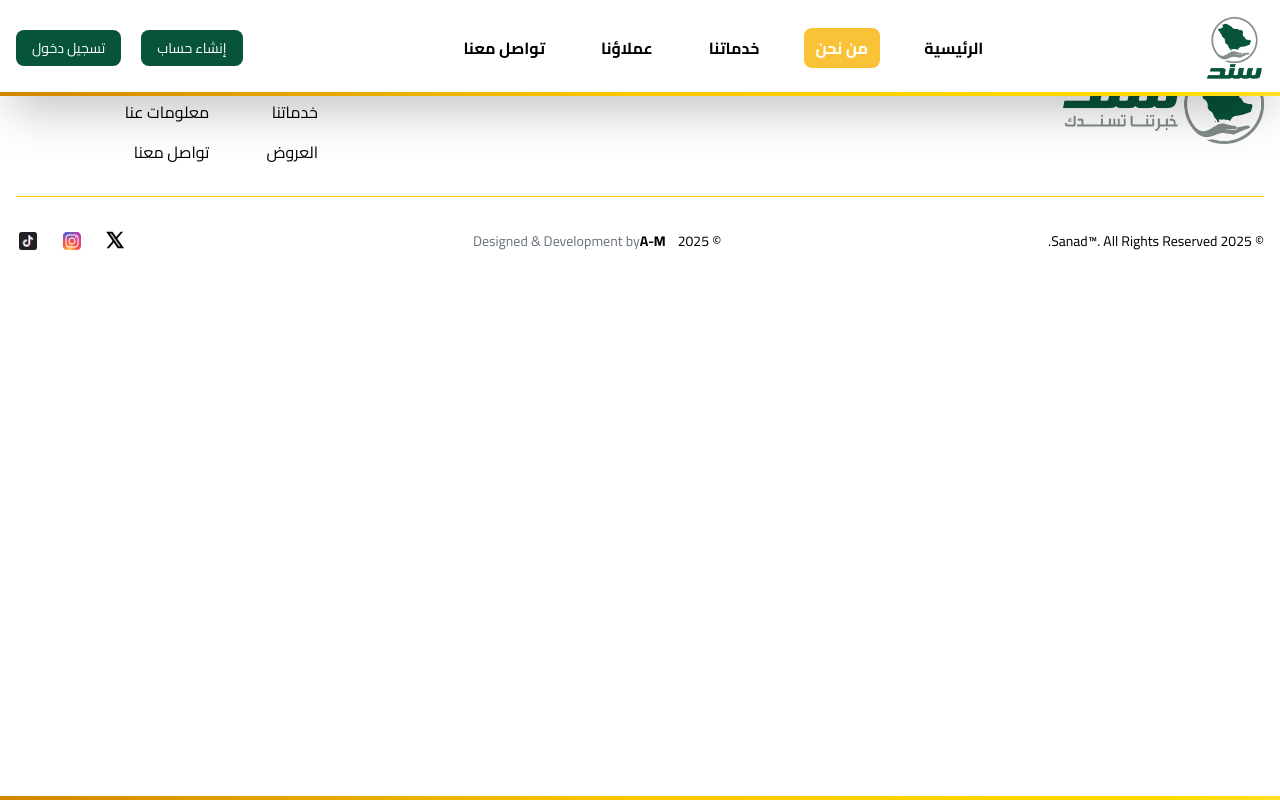
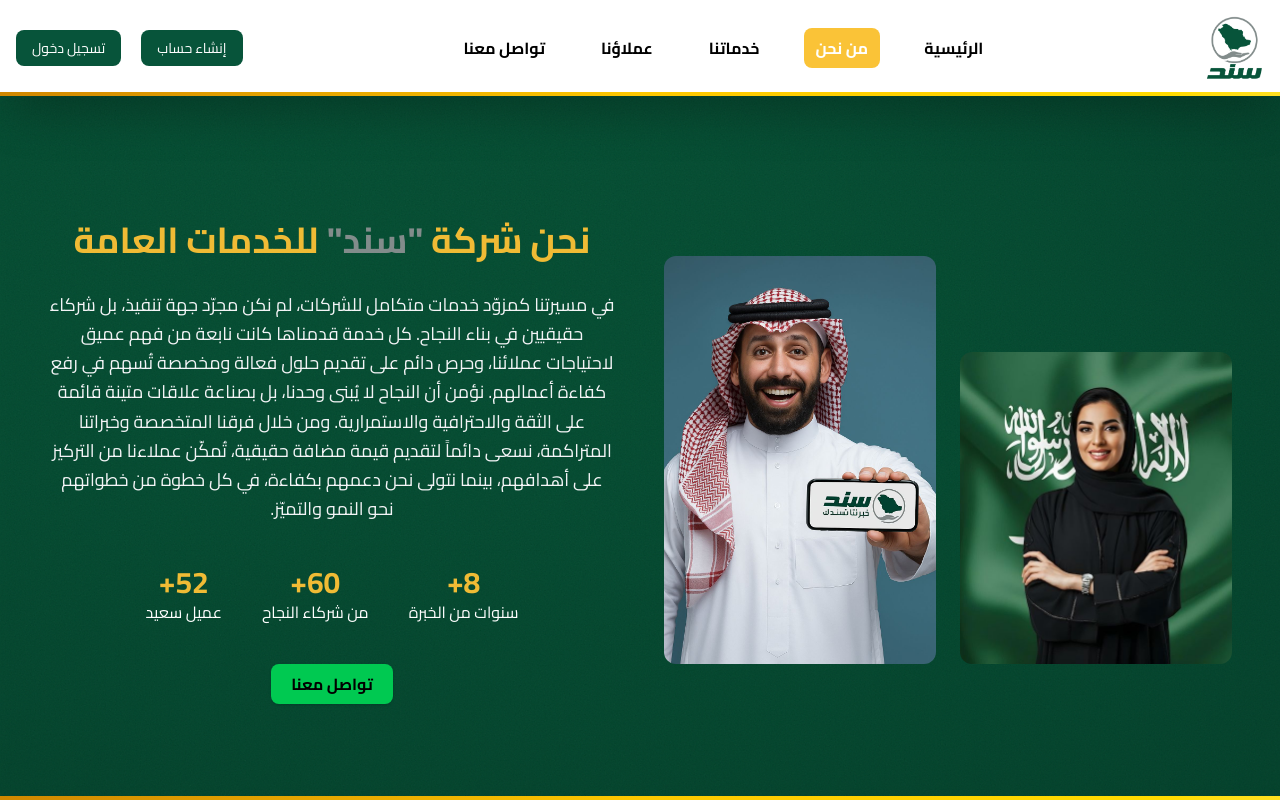
Before and after one commit to ahmedzayed4596/Sanadtest, a React (Vite) app: page /About in a window 1280 px wide. Shown: the top 800 px of the page. Built offline with nearby package versions, Linux system fonts and the light colour scheme.

Commit message:
add about us com

```diff
--- a/src/Component/About/About.jsx
+++ b/src/Component/About/About.jsx
@@ -1,9 +1,84 @@
-import React, { useState } from 'react'
-import style from './About.module.css'
+import React, { useState } from "react";
+import style from "./About.module.css";
+import about1 from "../../assets/about1.jpeg";
+import about2 from "../../assets/about2.jpeg";
 
 export default function About() {
+  return (
+    <>
+      <div className="pt-30 px-4 bg-[url('../../../public/bg2.png')] sm:bg-[url('../../../public/bg1.png')] bg-cover bg-center h-screen">
+        <section className="py-16 sm:py-24 relative overflow-hidden">
+          <div className="w-full max-w-7xl px-4 sm:px-6 lg:px-8 mx-auto">
+            <div className="w-full grid gap-12 lg:grid-cols-2 grid-cols-1 items-center">
+              <div className="lg:grid sm:grid-cols-2 grid-cols-1 gap-6 order-last lg:order-first  hidden">
+                <div className="pt-12 sm:pt-24 flex justify-start sm:justify-end">
+                  <img
+                    className="rounded-xl object-cover w-full max-w-[320px]"
+                    src={about1}
+                    alt="About Us"
+                  />
+                </div>
+                <div className="sm:ml-0 ml-auto">
+                  <img
+                    className="rounded-xl object-cover w-full max-w-[320px]"
+                    src={about2}
+                    alt="About Us"
+                  />
+                </div>
+              </div>
+              <div className="flex flex-col items-center lg:items-start gap-10">
+                <div className="flex flex-col gap-6 text-center lg:text-start">
+                  <h2 className="text-[#f0bb35] text-2xl sm:text-3xl md:text-4xl font-bold leading-snug">
+                    نحن شركة <span className="text-[#828c8b]">"سند" </span>
+                    للخدمات العامة
+                  </h2>
+                  <p className="text-gray-100 text-base sm:text-lg leading-relaxed">
+                    في مسيرتنا كمزوّد خدمات متكامل للشركات، لم نكن مجرّد جهة
+                    تنفيذ، بل شركاء حقيقيين في بناء النجاح. كل خدمة قدمناها كانت
+                    نابعة من فهم عميق لاحتياجات عملائنا، وحرص دائم على تقديم
+                    حلول فعالة ومخصصة تُسهم في رفع كفاءة أعمالهم. نؤمن أن النجاح
+                    لا يُبنى وحدنا، بل بصناعة علاقات متينة قائمة على الثقة
+                    والاحترافية والاستمرارية. ومن خلال فرقنا المتخصصة وخبراتنا
+                    المتراكمة، نسعى دائماً لتقديم قيمة مضافة حقيقية، تُمكّن
+                    عملاءنا من التركيز على أهدافهم، بينما نتولى نحن دعمهم
+                    بكفاءة، في كل خطوة من خطواتهم نحو النمو والتميّز.
+                  </p>
+                </div>
 
-return <>
-    <h1>About Component</h1>
-</>
+                <div className="flex flex-wrap justify-center lg:justify-start gap-10 sm:gap-10">
+                  <div className="flex flex-col items-center lg:items-start">
+                    <h3 className="text-[#f0bb35] text-3xl sm:text-4xl font-bold">
+                      8+
+                    </h3>
+                    <p className="text-white text-sm sm:text-base">
+                      سنوات من الخبرة
+                    </p>
+                  </div>
+                  <div className="flex flex-col items-center lg:items-start">
+                    <h4 className="text-[#f0bb35] text-3xl sm:text-4xl font-bold">
+                      60+
+                    </h4>
+                    <p className="text-white text-sm sm:text-base">
+                      من شركاء النجاح
+                    </p>
+                  </div>
+                  <div className="flex flex-col items-center lg:items-start">
+                    <h4 className="text-[#f0bb35] text-3xl sm:text-4xl font-bold">
+                      52+
+                    </h4>
+                    <p className="text-white text-sm sm:text-base">عميل سعيد</p>
+                  </div>
+                </div>
+
+                <button className="w-fit sm:w-fit px-5 py-2 bg-green-500 hover:bg-[#fac337] font-bold hover:text-black hover:cursor-pointer transition-colors duration-200 ease-in-out rounded-lg shadow justify-center items-center flex">
+                  تواصل معنا
+                </button>
+              </div>
+            </div>
+          </div>
+        </section>
+      </div>
+
+    </>
+  );
 }
--- a/src/Component/Footer/Footer.jsx
+++ b/src/Component/Footer/Footer.jsx
@@ -8,7 +8,7 @@ export default function Footer() {
   return (
     <>
       <footer className="bg-white z-50">
-        <div className="absolute bottom-0 left-0 w-full h-1 bg-gradient-to-l from-yellow-300 via-yellow-400 to-yellow-600"></div>
+        <div className="absolute bottom-0 left-0 w-full z-40 h-1 bg-gradient-to-l from-yellow-300 via-yellow-400 to-yellow-600"></div>
         <div className="mx-auto w-full max-w-screen-xl p-4 py-6 lg:py-8">
           <div className="md:flex md:justify-between">
             <div className="self-center">
--- a/src/Component/Home/Home.jsx
+++ b/src/Component/Home/Home.jsx
@@ -4,6 +4,7 @@ import "aos/dist/aos.css";
 import back from "../../assets/back.jpeg";
 import back1 from "../../assets/back1.jpeg";
 import logo2 from "../../assets/logo.png";
+import About from "../About/About";
 
 const images = [back1, back, back1, back];
 
@@ -21,10 +22,10 @@ export default function Home() {
   }, []);
 
   return (
+    <>
       <section id="home" className="relative">
         <div id="default-carousel" className="relative w-full h-screen z-40">
           <div className="relative overflow-hidden h-full">
-
             <div className="absolute z-40 inset-0 flex items-center justify-center bg-black/50">
               <div className="text-center text-white">
                 <img
@@ -65,7 +66,9 @@ export default function Home() {
             ))}
           </div>
         </div>
-      <div className="absolute bottom-0 left-0 w-full h-1 z-50 bg-gradient-to-l from-yellow-200 via-yellow-400 to-yellow-600"></div>
+        <div className="absolute bottom-0 left-0 w-full h-1 z-40 bg-gradient-to-l from-yellow-200 via-yellow-400 to-yellow-600"></div>
       </section>
+      <About/>
+    </>
   );
 }
--- a/src/Component/Register/Register.jsx
+++ b/src/Component/Register/Register.jsx
@@ -114,6 +114,7 @@ export default function Register() {
           </div>
         </div>
       </div>
+      <div className="absolute bottom-0 left-0 w-full h-1 bg-gradient-to-l from-yellow-300 via-yellow-400 to-yellow-600"></div>
     </>
   );
 }
```
Also changed, not shown: src/assets/about1.jpeg (added), src/assets/about2.jpeg (added). Lines whose indentation alone changed are shown as unchanged.
